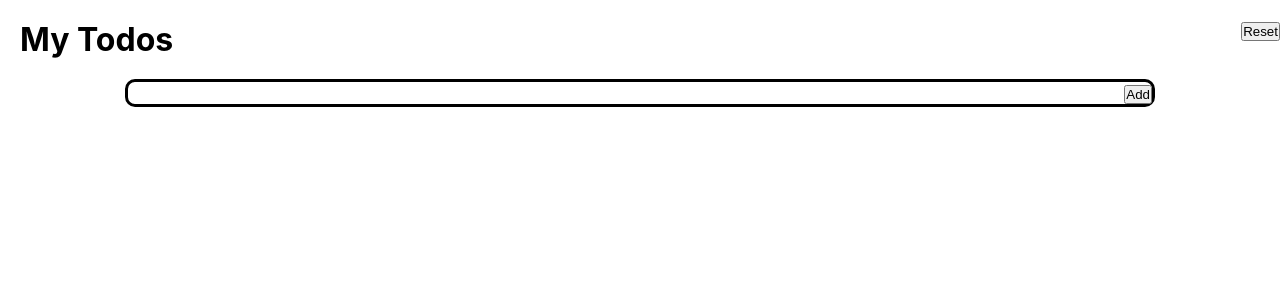
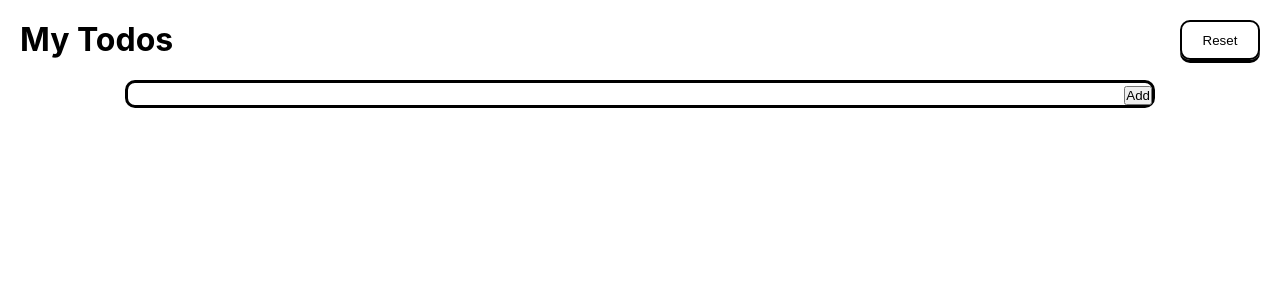
Before and after one commit to HPTR/todo-tech-test, a React (Create React App) app: page / in a window 1280 px wide. Shown: the top 300 px of the page. Built offline with nearby package versions, Linux system fonts and the light colour scheme.

Commit message:
Add reset button styling

```diff
--- a/src/components/ResetButton/ResetButton.scss
+++ b/src/components/ResetButton/ResetButton.scss
@@ -0,0 +1,12 @@
+.reset-button {
+    display: inline-flex;
+    justify-content: center;
+    align-items: center;
+    height: 2.5rem;
+    width: 5rem;
+    background: none;
+    border: 2px solid black;
+    box-shadow: 0px 3px black;
+    border-radius: 10px;
+    margin-right: 20px;
+}
```
